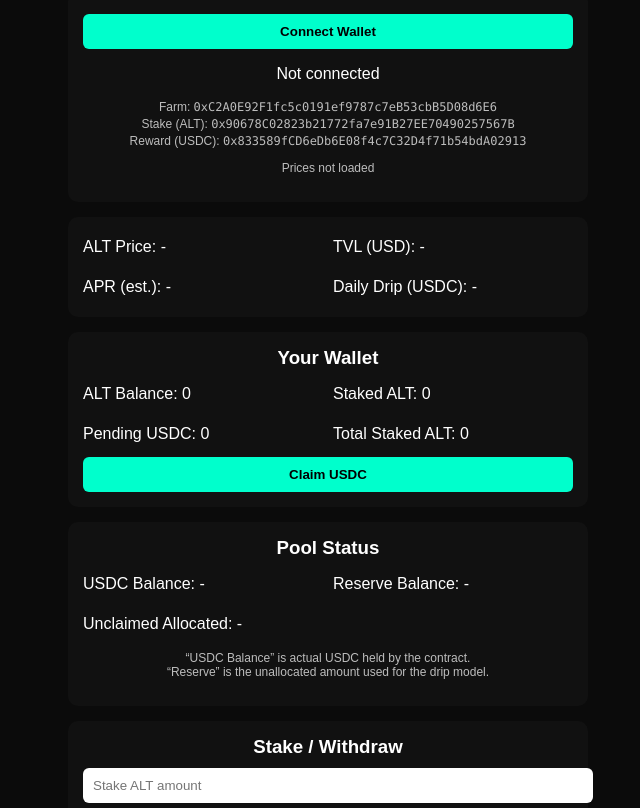
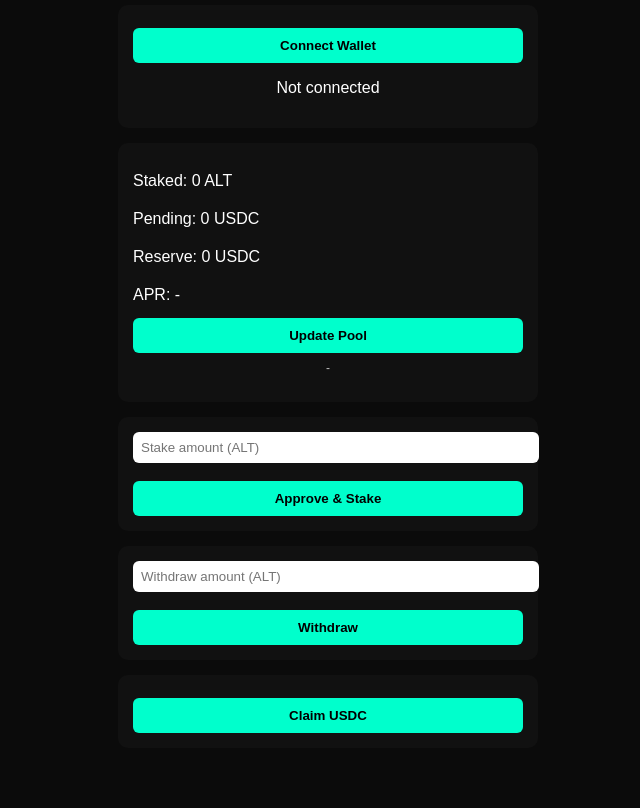
Before and after one commit to ChipsPCL/simple-roi-game, a plain HTML site: page RewardDRIPStake/index.html in a window 1280 px wide. Shown: the part 83-891 px from the top of the page, without its empty margins (312-952 px from the left). After the commit the page ends 866 px from the top, so only its background shows below. Drawn offline with nearby package versions, Linux system fonts and the light colour scheme.

Commit message:
Update index.html

```diff
--- a/RewardDRIPStake/index.html
+++ b/RewardDRIPStake/index.html
@@ -2,7 +2,7 @@
 <html lang="en">
 <head>
   <meta charset="UTF-8" />
-  <title>Altitude USDC Drip Farm</title>
+  <title>The 1% Game</title>
 
   <script src="https://cdn.jsdelivr.net/npm/ethers@6.8.1/dist/ethers.umd.min.js"></script>
 
@@ -11,12 +11,10 @@
       background: #0b0b0b;
       color: #fff;
       font-family: Arial, sans-serif;
-      max-width: 520px;
+      max-width: 420px;
       margin: auto;
       padding: 20px;
     }
-    h2 { margin-top: 0; }
-    .sub { color: #bdbdbd; font-size: 12px; margin-top: -8px; }
 
     .box {
       background: #111;
@@ -25,18 +23,6 @@
       margin-bottom: 15px;
       text-align: center;
     }
-
-    .row {
-      display: flex;
-      gap: 10px;
-      justify-content: space-between;
-      text-align: left;
-      flex-wrap: wrap;
-    }
-    .row p { margin: 6px 0; flex: 1 1 45%; }
-
-    .muted { color: #bdbdbd; font-size: 12px; }
-    .mono { font-family: ui-monospace, SFMono-Regular, Menlo, Monaco, Consolas, "Liberation Mono", "Courier New", monospace; }
 
     button {
       width: 100%;
@@ -51,90 +37,71 @@
 
     input {
       width: 100%;
-      padding: 10px;
+      padding: 8px;
       margin-bottom: 10px;
       border-radius: 6px;
       border: none;
     }
 
-    .mini {
+    .muted {
+      color: #bdbdbd;
       font-size: 12px;
-      color: #bdbdbd;
-      margin-top: 10px;
-      line-height: 1.4;
+      margin-top: 8px;
+    }
+
+    .grid {
+      display: grid;
+      grid-template-columns: 1fr 1fr;
+      gap: 8px 14px;
+      text-align: left;
+      margin-top: 8px;
+    }
+
+    .grid p {
+      margin: 6px 0;
+    }
+
+    .full {
+      grid-column: 1 / -1;
+      text-align: left;
     }
   </style>
 </head>
 
 <body>
 
-  <h2>🔥 Altitude → USDC Drip Farm</h2>
-  <div class="sub">Stake ALT, earn USDC. Rewards drip from the USDC reserve.</div>
+  <h2>🔥 The 1% Game</h2>
 
   <div class="box">
     <button id="btnConnect">Connect Wallet</button>
     <p id="status">Not connected</p>
-    <p class="mini">
-      Farm: <span class="mono">0xC2A0E92F1fc5c0191ef9787c7eB53cbB5D08d6E6</span><br/>
-      Stake (ALT): <span class="mono">0x90678C02823b21772fa7e91B27EE70490257567B</span><br/>
-      Reward (USDC): <span class="mono">0x833589fCD6eDb6E08f4c7C32D4f71b54bdA02913</span>
-    </p>
-    <p class="muted" id="priceStatus">Prices not loaded</p>
   </div>
 
   <div class="box">
-    <div class="row">
-      <p>ALT Price: <span id="altPrice">-</span></p>
-      <p>TVL (USD): <span id="tvlUsd">-</span></p>
-      <p>APR (est.): <span id="apr">-</span></p>
-      <p>Daily Drip (USDC): <span id="emissions">-</span></p>
+    <div class="grid">
+      <p class="full">Staked: <span id="staked">0</span> ALT</p>
+      <p class="full">Pending: <span id="pending">0</span> USDC</p>
+      <p class="full">Reserve: <span id="reserve">0</span> USDC</p>
+      <p class="full">APR: <span id="apr">-</span></p>
     </div>
+
+    <!-- Optional: keep this button small/simple but VERY useful -->
+    <button id="btnUpdate">Update Pool</button>
+    <p class="muted" id="lastUpdate">-</p>
   </div>
 
   <div class="box">
-    <h3 style="margin:0 0 10px 0;">Your Wallet</h3>
-    <div class="row">
-      <p>ALT Balance: <span id="stakeBal">0</span></p>
-      <p>Staked ALT: <span id="staked">0</span></p>
-      <p>Pending USDC: <span id="pending">0</span></p>
-      <p>Total Staked ALT: <span id="totalStaked">0</span></p>
-    </div>
-
-    <button id="btnClaim">Claim USDC</button>
+    <input type="number" id="depositAmount" placeholder="Stake amount (ALT)" />
+    <button id="btnDeposit">Approve & Stake</button>
   </div>
 
   <div class="box">
-    <h3 style="margin:0 0 10px 0;">Pool Status</h3>
-    <div class="row">
-      <p>USDC Balance: <span id="rewardBalance">-</span></p>
-      <p>Reserve Balance: <span id="reserveBalance">-</span></p>
-      <p>Unclaimed Allocated: <span id="unclaimedAllocated">-</span></p>
-    </div>
-    <p class="muted">
-      “USDC Balance” is actual USDC held by the contract.<br/>
-      “Reserve” is the unallocated amount used for the drip model.
-    </p>
+    <input type="number" id="withdrawAmount" placeholder="Withdraw amount (ALT)" />
+    <button id="btnWithdraw">Withdraw</button>
   </div>
 
   <div class="box">
-    <h3 style="margin:0 0 10px 0;">Stake / Withdraw</h3>
-
-    <input type="number" id="depositAmount" placeholder="Stake ALT amount" />
-    <button id="btnDeposit">Approve & Stake</button>
-    <p class="muted">Deposit fee: 1% (taken from received ALT)</p>
-
-    <hr style="border:none;height:1px;background:#222;margin:14px 0;" />
-
-    <input type="number" id="withdrawAmount" placeholder="Withdraw ALT amount" />
-    <button id="btnWithdraw">Withdraw</button>
-    <p class="muted">Withdraw fee: 2%</p>
-  </div>
-
-  <div class="box">
-    <p class="mini">
-      Note: The pool updates on user actions (stake/withdraw/claim). If nobody interacts for a while,
-      values may look “stale” until the next transaction triggers an update.
-    </p>
+    <button id="btnClaim">Claim USDC</button>
   </div>
 
   <script src="app.js"></script>
```
